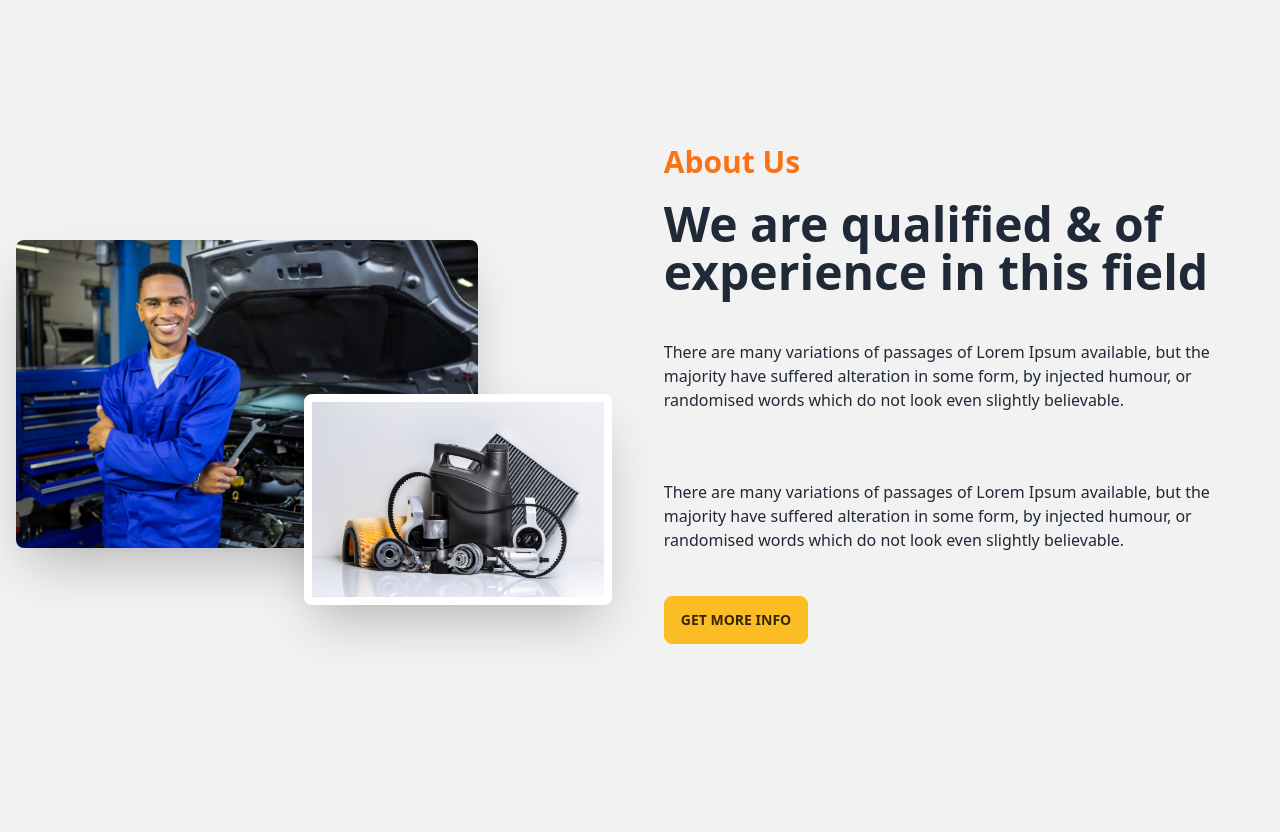
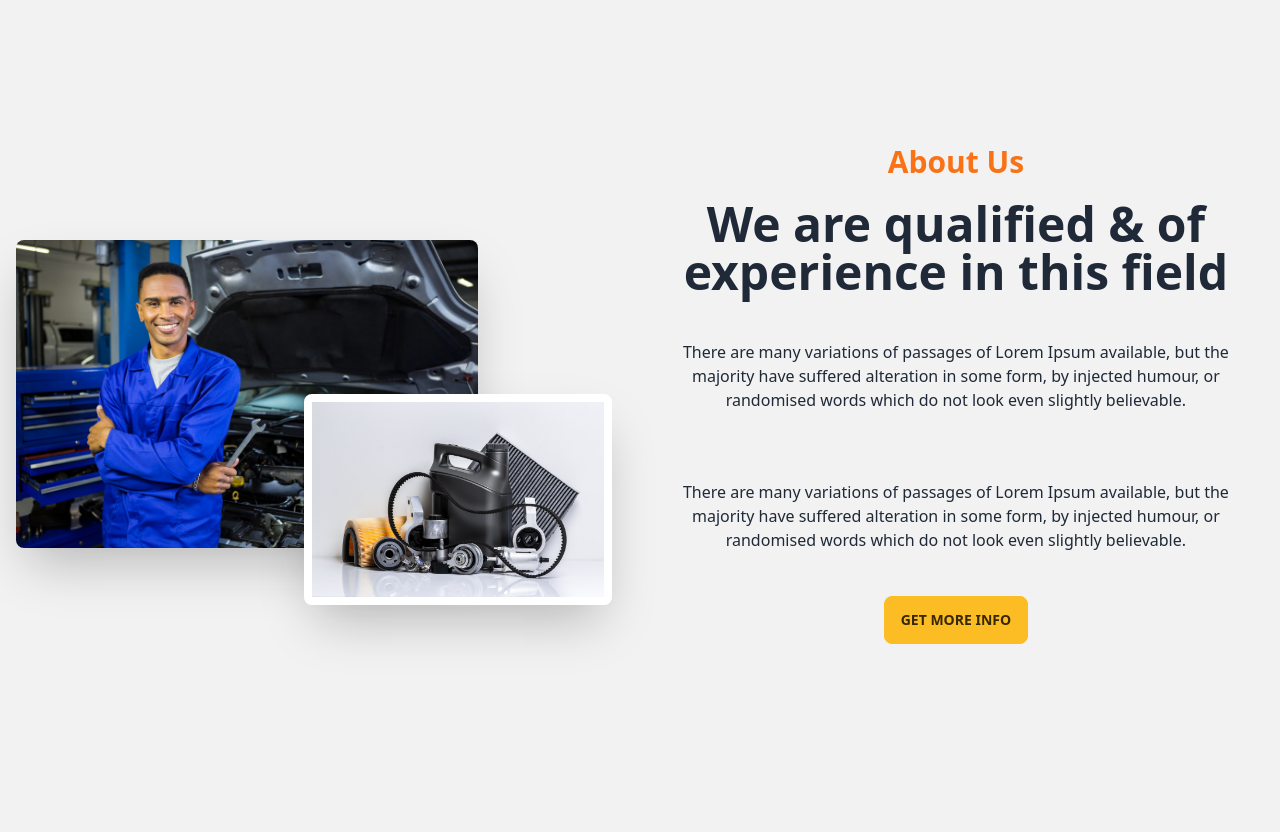
Before and after one commit to omarjafor/Car-Doctor-Client, a React (Vite) app: page / in a window 1280 px wide. Shown: the part 740-1572 px from the top of the page. Built offline with nearby package versions, Linux system fonts and the light colour scheme.

Commit message:
about us text left

```diff
--- a/src/Components/About/About.jsx
+++ b/src/Components/About/About.jsx
@@ -9,7 +9,7 @@ const About = () => {
                     <img src={person} className="w-3/4 rounded-lg shadow-2xl" />
                     <img src={parts} className="w-1/2 absolute right-5 top-1/2 rounded-lg border-8 border-white shadow-2xl" />
                 </div>
-                <div className='lg:w-1/2 space-y-5 p-4 text-left'>
+                <div className='lg:w-1/2 space-y-5 p-4'>
                     <h3 className='text-3xl text-orange-500 font-bold'>About Us</h3>
                     <h1 className="text-5xl font-bold">We are qualified & of experience in this field</h1>
                     <p className="py-6">There are many variations of passages of Lorem Ipsum available, but the majority have suffered alteration in some form, by injected humour, or randomised words which do not look even slightly believable. </p>
```
